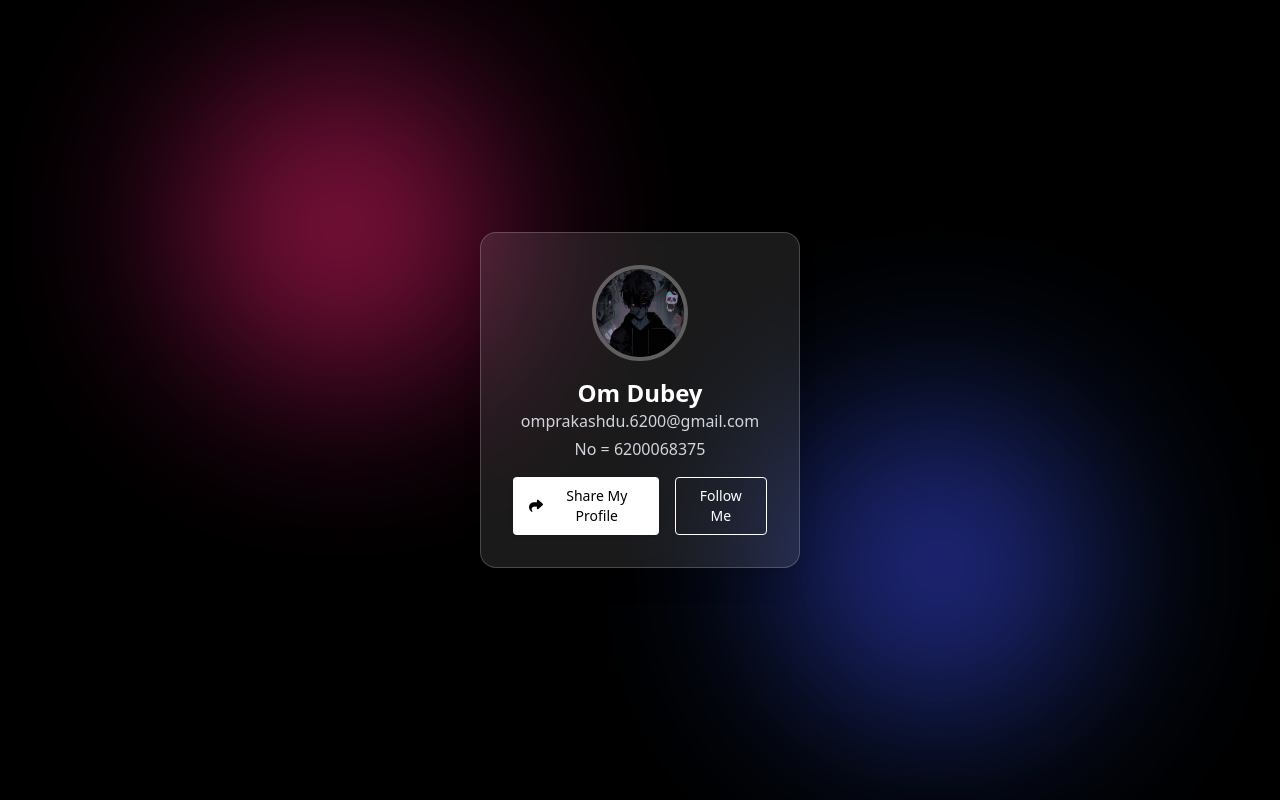
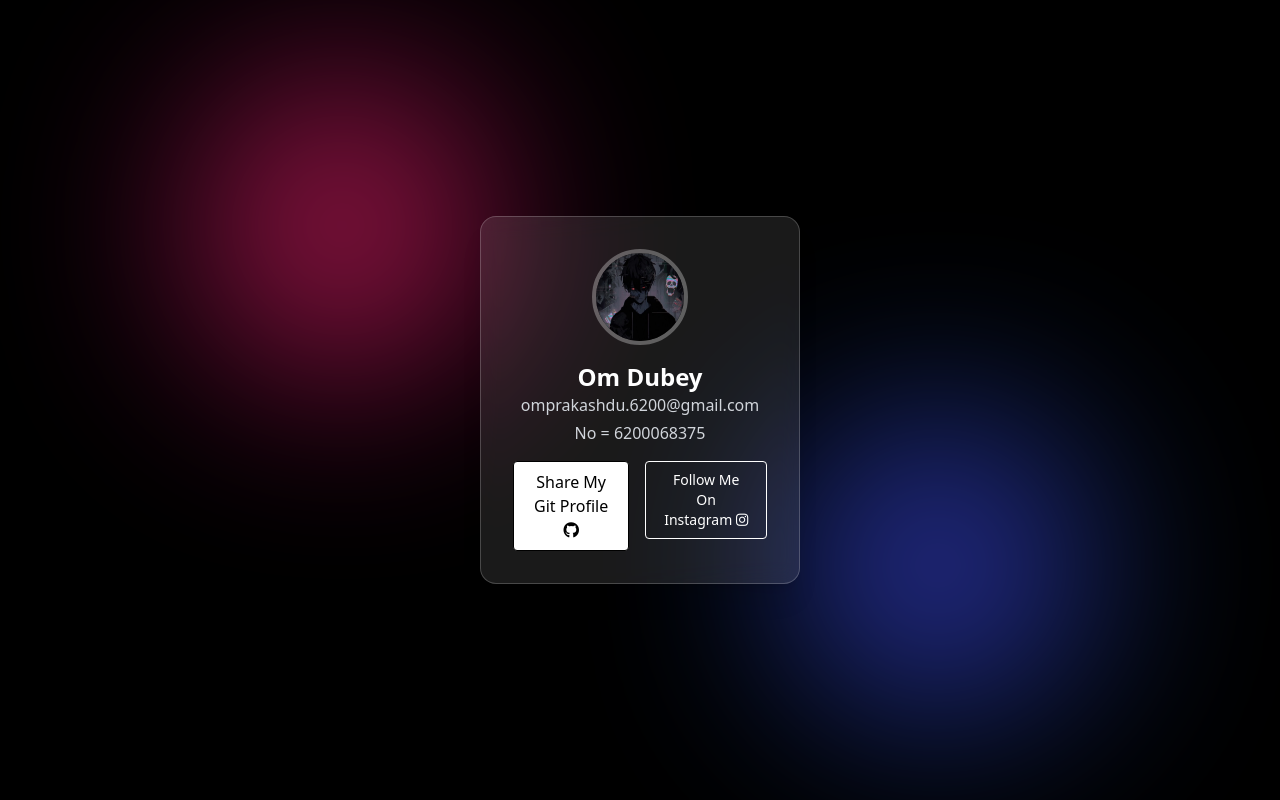
Before and after one commit to OMDUBEY935/Card, a plain HTML site: page index.html in a window 1280 px wide. Drawn offline with nearby package versions, Linux system fonts and the light colour scheme.

Commit message:
Update index.html

```diff
--- a/index.html
+++ b/index.html
@@ -4,7 +4,6 @@
   <meta charset="UTF-8">
   <meta name="viewport" content="width=device-width, initial-scale=1.0">
   <title>Glass Profile Card</title>
-  <link rel="icon" type="image/png" href="Screenshot 2025-06-22 234559.jpg" />
   <script src="https://cdn.tailwindcss.com"></script>
   <script src="https://kit.fontawesome.com/58a810656e.js" crossorigin="anonymous"></script>
   <style>
@@ -54,18 +53,29 @@
 
   <!-- Glassmorphism Card -->
   <div class="relative z-10 bg-white/10 backdrop-blur-md border border-white/20 text-center p-8 rounded-2xl w-[320px] text-white shadow-xl">
-    <img src="Screenshot 2025-06-22 234559.jpg"alt="Profile Image"
+    <img src="Screenshot 2025-06-22 234559.jpg" alt="Om Dubey Profile Image"
          class="w-24 h-24 mx-auto rounded-full border-4 border-white/30 mb-4">
     <h2 class="text-2xl font-semibold">Om Dubey</h2>
-    <p class="text-gray-300 mb-1 hover hover:text-white">omprakashdu.6200@gmail.com</p>
-    <p class="text-gray-300 mb-4 hover hover:text-white">No = 6200068375</p>
+    <p class="text-gray-300 mb-1 hover:text-white">omprakashdu.6200@gmail.com</p>
+    <p class="text-gray-300 mb-4 hover:text-white">No = 6200068375</p>
+
+    <!-- Buttons -->
     <div class="flex justify-center gap-4">
-      <button class="flex items-center gap-2 px-4 py-2 bg-white text-black text-sm font-medium rounded shadow hover:bg-gray-200 transition">
-        <i class="fa-solid fa-share"></i> Share My Profile
-      </button>
-      <button class="px-4 py-2 border border-white text-white text-sm font-medium rounded hover:bg-white/10 transition">
-        Follow Me
-      </button>
+      <!-- WhatsApp Share -->
+      <a href="https://wa.me/?text=Check%20out%20this%20profile%3A%20https%3A%2F%2Fgithub.com%2F" target="_blank">
+        <button class="bg-white text-black px-4 py-2 rounded border border-black hover:border-white hover:text-white hover:bg-blue-400 transition">
+          Share My Git Profile
+          <i class="fa-brands fa-github"></i>
+        </button>
+      </a>
+
+      <!-- Instagram Follow -->
+      <a href="https://www.instagram.com/omdubey__935/" target="_blank">
+        <button class="bg-transparent px-4 py-2 border border-white text-white text-sm font-medium rounded hover:bg-blue-400 hover:text-black transition ">
+          Follow Me On Instagram
+          <i class="fa-brands fa-instagram "></i>
+        </button>
+      </a>
     </div>
   </div>
 
```
